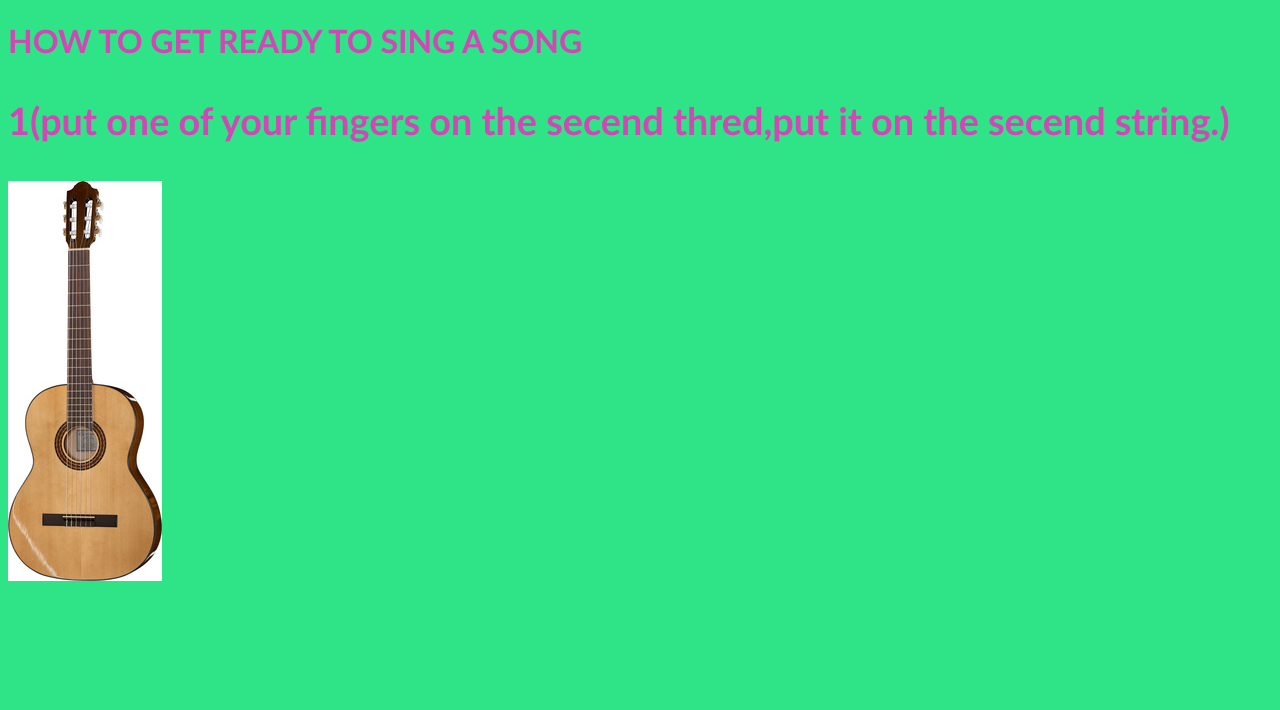
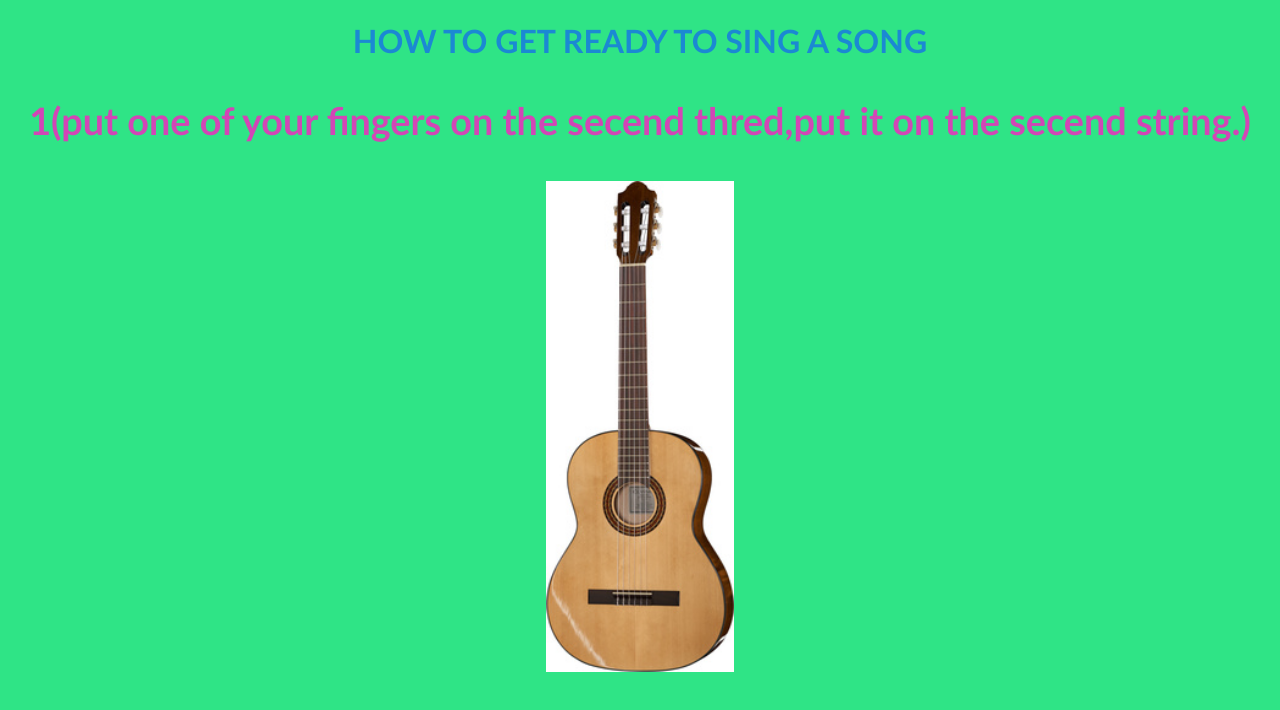
Before and after one commit to mayamarschalko/mayas-website, a plain HTML site: page homework/index.html in a window 1280 px wide. Drawn offline with Linux system fonts and the light colour scheme.

Commit message:
New changes to my homework

```diff
--- a/homework/index.html
+++ b/homework/index.html
@@ -5,7 +5,7 @@
     <title>HOW TO PLAY ONE SONG</title>
   </head>
   <body>
-    <H1>HOW TO GET READY TO SING A SONG</H1>
+    <h1 id="my-heading">HOW TO GET READY TO SING A SONG</h1>
     <p>
       1(put one of your fingers on the secend thred,put it on the secend
       string.)
--- a/homework/style.css
+++ b/homework/style.css
@@ -2,6 +2,7 @@ body {
   background-color: rgb(47, 228, 134);
   font-weight: bold;
   font-family: "Gill Sans", "Gill Sans MT", Calibri, "Trebuchet MS", sans-serif;
+  text-align: center;
 }
 p,
 h1 {
@@ -11,3 +12,10 @@ p,
 img {
   font-size: 10mm;
 }
+img {
+  width: 5cm;
+}
+
+#my-heading {
+  color: rgb(27, 137, 211);
+}
```
